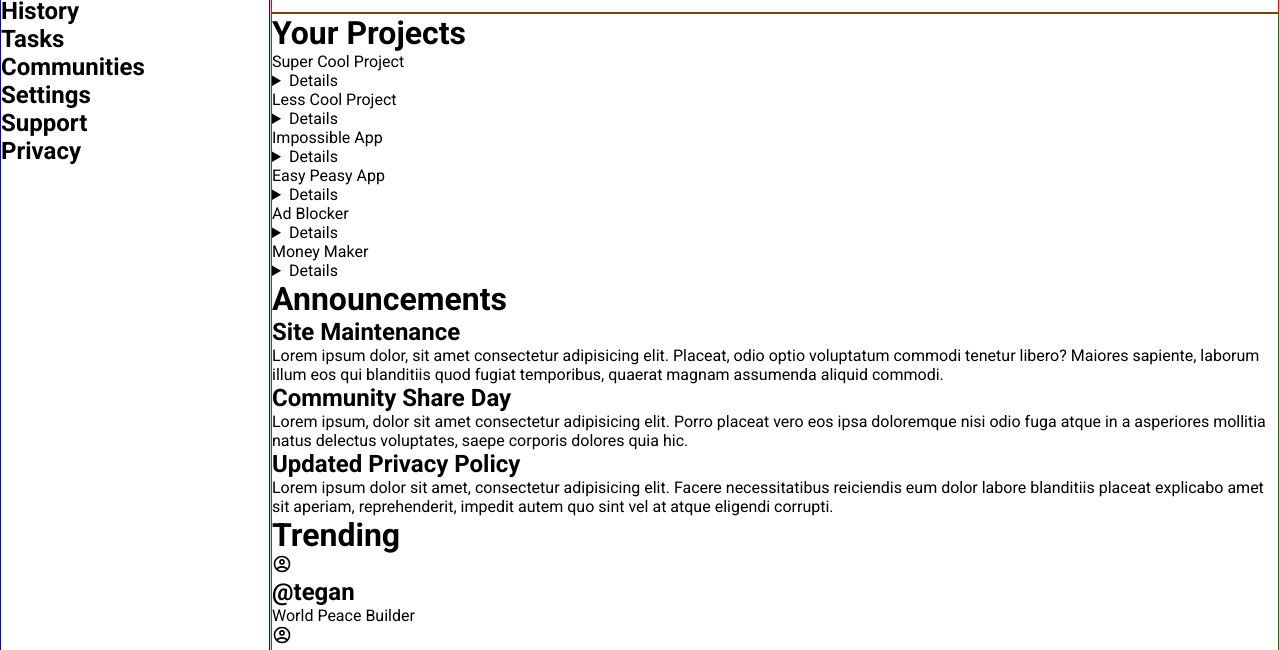
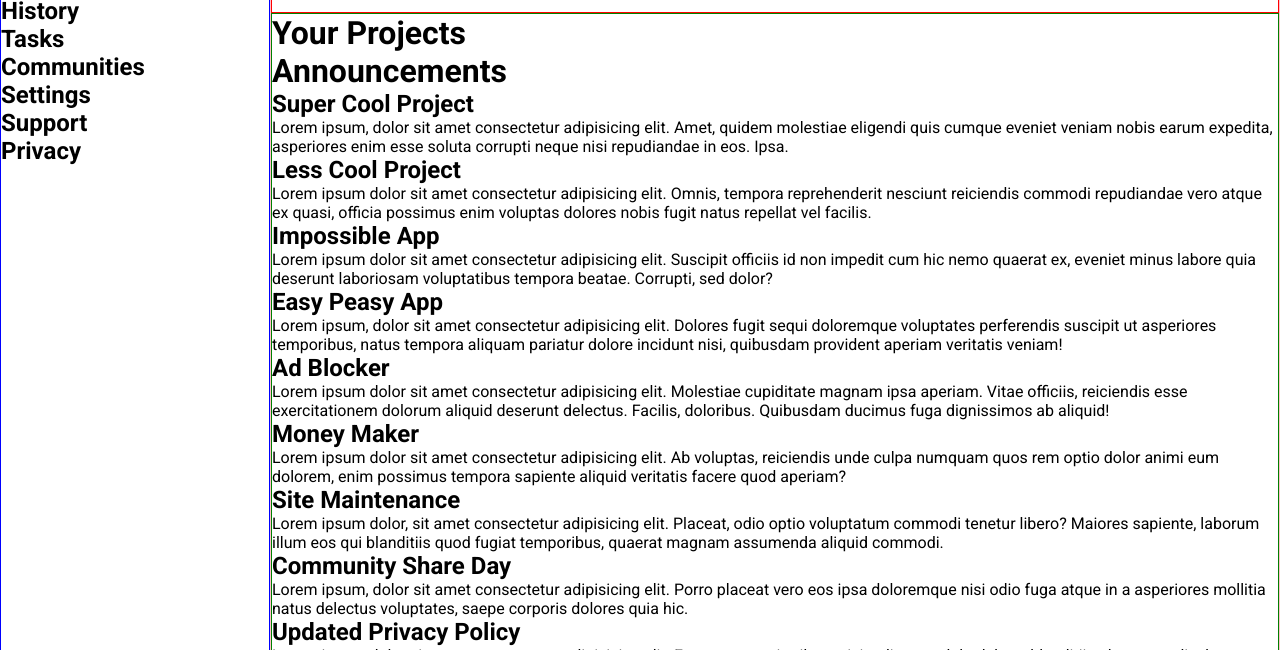
Before and after one commit to brenda127s/Admin-Dashboard, a plain HTML site: page index.html in a window 1280 px wide. Shown: the part 150-800 px from the top of the page. Drawn offline with Linux system fonts and the light colour scheme.

Commit message:
even more divs added

```diff
--- a/index.html
+++ b/index.html
@@ -48,45 +48,73 @@
             </div>
         </div>
         <div class="main-content">
+            <h1>Your Projects</h1>
+            <h1>Announcements</h1>
             <div class="projects">
-            <h1>Your Projects</h1>
-            <article>Super Cool Project</article>
-            <details>Lorem ipsum, dolor sit amet consectetur adipisicing elit. Amet, quidem molestiae eligendi quis cumque eveniet veniam nobis earum expedita, asperiores enim esse soluta corrupti neque nisi repudiandae in eos. Ipsa.</details>
-            <article>Less Cool Project</article>
-            <details>Lorem ipsum dolor sit amet consectetur adipisicing elit. Omnis, tempora reprehenderit nesciunt reiciendis commodi repudiandae vero atque ex quasi, officia possimus enim voluptas dolores nobis fugit natus repellat vel facilis.</details>
-            <article>Impossible App</article>
-            <details>Lorem ipsum dolor sit amet consectetur adipisicing elit. Suscipit officiis id non impedit cum hic nemo quaerat ex, eveniet minus labore quia deserunt laboriosam voluptatibus tempora beatae. Corrupti, sed dolor?</details>
-            <article>Easy Peasy App</article>
-            <details>Lorem ipsum, dolor sit amet consectetur adipisicing elit. Dolores fugit sequi doloremque voluptates perferendis suscipit ut asperiores temporibus, natus tempora aliquam pariatur dolore incidunt nisi, quibusdam provident aperiam veritatis veniam!</details>
-            <article>Ad Blocker</article>
-            <details>Lorem ipsum dolor sit amet consectetur adipisicing elit. Molestiae cupiditate magnam ipsa aperiam. Vitae officiis, reiciendis esse exercitationem dolorum aliquid deserunt delectus. Facilis, doloribus. Quibusdam ducimus fuga dignissimos ab aliquid!</details>
-            <article>Money Maker</article>
-            <details>Lorem ipsum dolor sit amet consectetur adipisicing elit. Ab voluptas, reiciendis unde culpa numquam quos rem optio dolor animi eum dolorem, enim possimus tempora sapiente aliquid veritatis facere quod aperiam?</details>
+            <!-- <h1>Your Projects</h1> -->
+            <article>
+            <h2>Super Cool Project</h2>
+            <p>Lorem ipsum, dolor sit amet consectetur adipisicing elit. Amet, quidem molestiae eligendi quis cumque eveniet veniam nobis earum expedita, asperiores enim esse soluta corrupti neque nisi repudiandae in eos. Ipsa.</p>
+            </article>
+            <article>
+            <h2>Less Cool Project</h2>
+            <p>Lorem ipsum dolor sit amet consectetur adipisicing elit. Omnis, tempora reprehenderit nesciunt reiciendis commodi repudiandae vero atque ex quasi, officia possimus enim voluptas dolores nobis fugit natus repellat vel facilis.</p>
+            </article>
+            <article>
+            <h2>Impossible App</h2>
+            <p>Lorem ipsum dolor sit amet consectetur adipisicing elit. Suscipit officiis id non impedit cum hic nemo quaerat ex, eveniet minus labore quia deserunt laboriosam voluptatibus tempora beatae. Corrupti, sed dolor?</p>
+            </article>
+            <article>
+            <h2>Easy Peasy App</h2>
+            <p>Lorem ipsum, dolor sit amet consectetur adipisicing elit. Dolores fugit sequi doloremque voluptates perferendis suscipit ut asperiores temporibus, natus tempora aliquam pariatur dolore incidunt nisi, quibusdam provident aperiam veritatis veniam!</p>
+            </article>
+            <article>
+            <h2>Ad Blocker</h2>
+            <p>Lorem ipsum dolor sit amet consectetur adipisicing elit. Molestiae cupiditate magnam ipsa aperiam. Vitae officiis, reiciendis esse exercitationem dolorum aliquid deserunt delectus. Facilis, doloribus. Quibusdam ducimus fuga dignissimos ab aliquid!</p>
+            </article>
+            <article>
+            <h2>Money Maker</h2>
+            <p>Lorem ipsum dolor sit amet consectetur adipisicing elit. Ab voluptas, reiciendis unde culpa numquam quos rem optio dolor animi eum dolorem, enim possimus tempora sapiente aliquid veritatis facere quod aperiam?</p>
+            </article>
             </div>
             <div class="announcements-trending">
-                <h1>Announcements</h1>
+                <!-- <h1>Announcements</h1> -->
                 <div class="announcements">
+                    <div class="announcements-item">
                     <h2>Site Maintenance</h2>
                     <p>Lorem ipsum dolor, sit amet consectetur adipisicing elit. Placeat, odio optio voluptatum commodi tenetur libero? Maiores sapiente, laborum illum eos qui blanditiis quod fugiat temporibus, quaerat magnam assumenda aliquid commodi.</p>
+                    </div>
+                    <div class="announcements-item">
                     <h2>Community Share Day</h2>
                     <p>Lorem ipsum, dolor sit amet consectetur adipisicing elit. Porro placeat vero eos ipsa doloremque nisi odio fuga atque in a asperiores mollitia natus delectus voluptates, saepe corporis dolores quia hic.</p>
+                    </div>
+                    <div class="announcements-item">
                     <h2>Updated Privacy Policy</h2>
                     <p>Lorem ipsum dolor sit amet, consectetur adipisicing elit. Facere necessitatibus reiciendis eum dolor labore blanditiis placeat explicabo amet sit aperiam, reprehenderit, impedit autem quo sint vel at atque eligendi corrupti.</p>
+                    </div>
                 </div>
                 <h1>Trending</h1>
                 <div class="trending">
+                    <div class="trending-item">
                     <img src="assets/account.svg" alt="account icon">
                     <h2>@tegan</h2>
                     <p>World Peace Builder</p>
+                    </div>
+                    <div class="trending-item">
                     <img src="assets/account.svg" alt="account icon">
                     <h2>@morgan</h2>
                     <p>Super Cool Project</p>
+                    </div>
+                    <div class="trending-item">
                     <img src="assets/account.svg" alt="account icon">
                     <h2>@kendall</h2>
                     <p>Life Changing App</p>
+                    </div>
+                    <div class="trending-item">
                     <img src="assets/account.svg" alt="account icon">
                     <h2>@alex</h2>
                     <p>No traffic Maker</p>
+                    </div>
                 </div>
             </div>
             </div>
```
